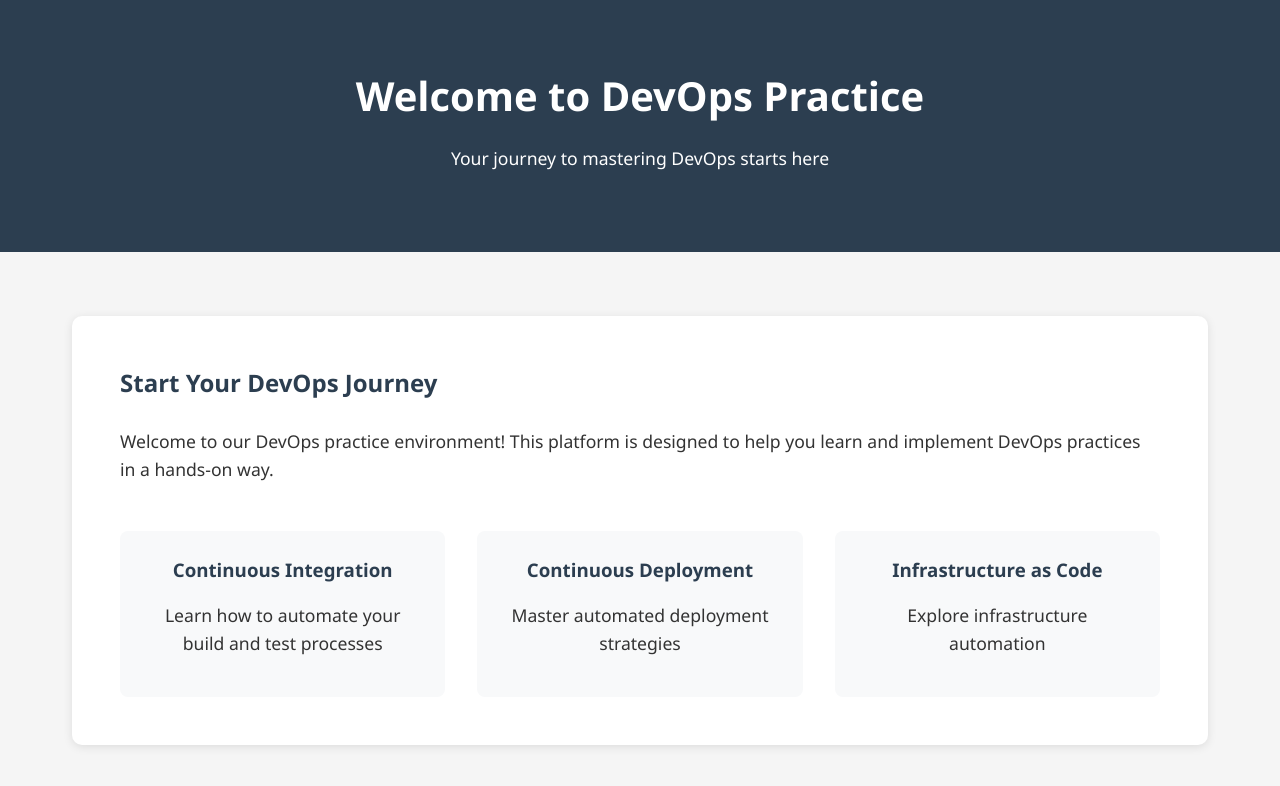
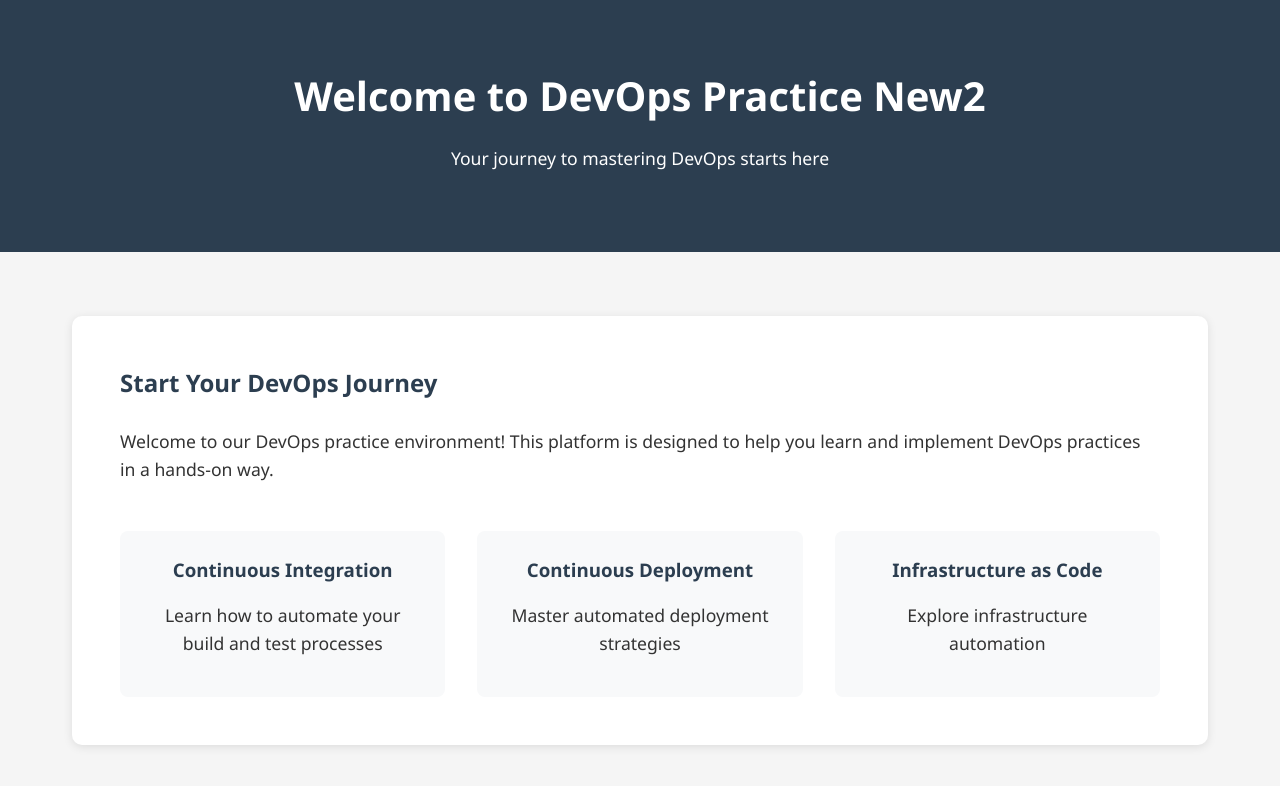
Before and after one commit to jsxFardin/devops-practice, a plain HTML site: page index.html in a window 1280 px wide. Drawn offline with Linux system fonts and the light colour scheme.

Commit message:
modify in feature2 branch

```diff
--- a/index.html
+++ b/index.html
@@ -91,7 +91,7 @@
 <body>
     <header>
         <div class="container">
-            <h1>Welcome to DevOps Practice</h1>
+            <h1 class="head-feature2">Welcome to DevOps Practice New2</h1>
             <p>Your journey to mastering DevOps starts here</p>
         </div>
     </header>
```
